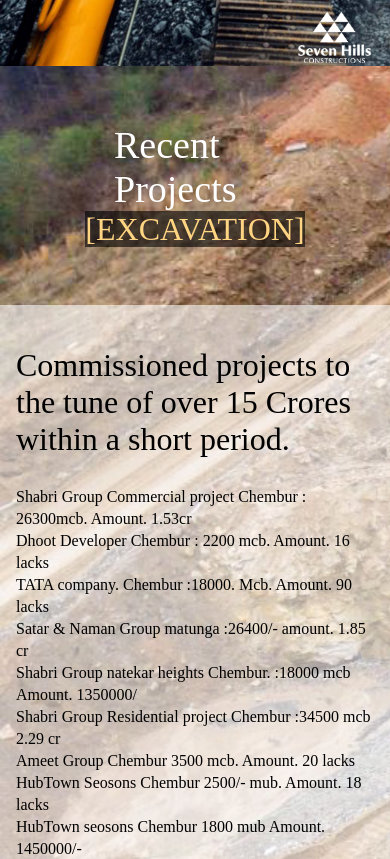
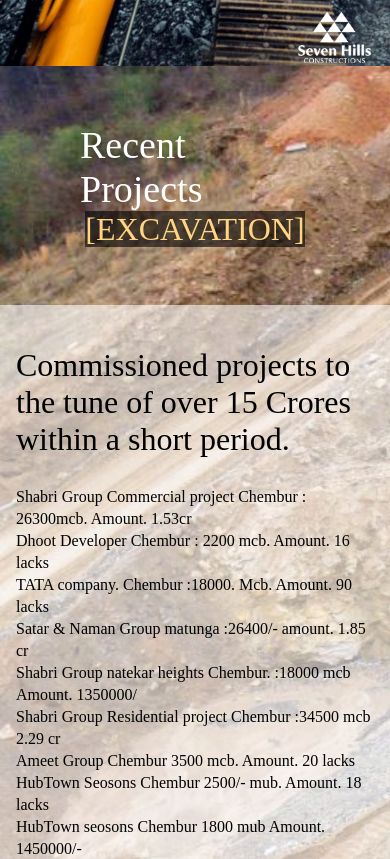
Before and after one commit to vsandroapps/sevenhills, a React (Create React App) app: page / in a window 390 px wide. Shown: the part 1900-2759 px from the top of the page. Built offline with nearby package versions, Linux system fonts and the light colour scheme.

Commit message:
Update App.css

```diff
--- a/src/App.css
+++ b/src/App.css
@@ -171,7 +171,7 @@
   font-size: 5em;
   color: white;
   font-weight: 500;
-  padding: 0px 3em;
+  padding: 0px 270px;
   margin: 0px;
   text-align: left;
 }
@@ -180,7 +180,7 @@
   color: #ffd482;
   background-color: rgba(0, 0, 0, 0.6);
   position: relative;
-  left: -2em;
+  left: -100px;
 }
 .sh-section-6-container {
   margin-right: 0px;
@@ -400,6 +400,8 @@
   }
   .section-header-title {
     font-size: 2em;
+    padding: 0px 80px;
+
   }
   .section-header-title-highlight {
     font-size: 32px;
```
